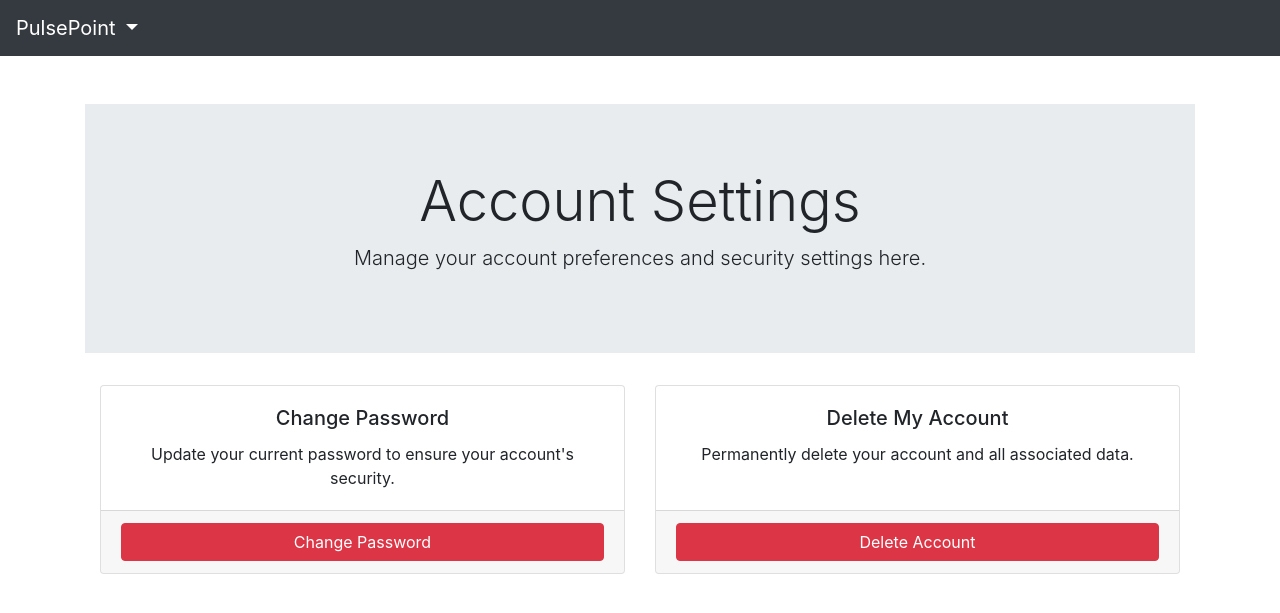
After one commit to MagnumNight/PulsePoint, a Django app: page /account/settings/ in a window 1280 px wide. The commit adds this page. Shown: the top 613 px of the page. Run offline with Django 4.2, Linux system fonts and the light colour scheme; the visitor is signed in with stand-in values (Sample User, id 1); some libraries are stand-ins or nearby versions.

Commit message:
Created a Settings page to change password/delete account

```diff
--- a/PulsePoint/urls.py
+++ b/PulsePoint/urls.py
@@ -31,4 +31,5 @@ urlpatterns = [
     ),  # This line includes all auth views like login, logout, password reset, etc.
     path("delete_account/", views.delete_account, name="delete_account"),
     path("signup/", views.signup, name="signup"),
+    path("account/settings/", views.account_settings, name="account_settings"),
 ]
--- a/PulsePoint/views.py
+++ b/PulsePoint/views.py
@@ -26,10 +26,15 @@ def signup(request):
 
 @login_required
 def delete_account(request):
-    if request.method == 'POST':
+    if request.method == "POST":
         user = request.user
         logout(request)
         user.delete()
-        messages.success(request, 'Your account has been successfully deleted.')
-        return redirect('root_home')
-    return render(request, 'registration/delete_account.html')
+        messages.success(request, "Your account has been successfully deleted.")
+        return redirect("root_home")
+    return render(request, "registration/delete_account.html")
+
+
+@login_required
+def account_settings(request):
+    return render(request, "registration/settings.html")
--- a/templates/base.html
+++ b/templates/base.html
@@ -31,7 +31,7 @@
                         <a class="dropdown-item" href="#">Hello, {{ user.username }}</a>
                         <a class="dropdown-item" href="{% url 'moodtracker:home' %}">Mood Tracker</a>
                         <a class="dropdown-item" href="{% url 'logout' %}">Logout</a>
-                        <a href="{% url 'delete_account' %}">Delete My Account</a>
+                        <a class="dropdown-item" href="{% url 'account_settings' %}">Settings</a>
                     {% else %}
                         <div class="dropdown-divider"></div>
                         <a class="dropdown-item" href="{% url 'signup' %}">Sign Up</a>
--- /dev/null
+++ b/templates/registration/settings.html
@@ -0,0 +1,44 @@
+{% extends "base.html" %}
+
+{% block title %}Account Settings{% endblock %}
+
+{% block content %}
+    <div class="jumbotron jumbotron-fluid">
+        <div class="container">
+            <h1 class="display-4 text-center">Account Settings</h1>
+            <p class="lead text-center">Manage your account preferences and security settings here.</p>
+        </div>
+    </div>
+
+    <div class="container mt-4">
+        <div class="row">
+
+            <!-- Change Password Card -->
+            <div class="col-md-6 mb-4">
+                <div class="card h-100">
+                    <div class="card-body">
+                        <h5 class="card-title text-center">Change Password</h5>
+                        <p class="card-text text-center">Update your current password to ensure your account's security.</p>
+                    </div>
+                    <div class="card-footer">
+                        <a href="{% url 'password_change' %}" class="btn btn-danger btn-block">Change Password</a>
+                    </div>
+                </div>
+            </div>
+
+            <!-- Delete Account Card -->
+            <div class="col-md-6 mb-4">
+                <div class="card h-100">
+                    <div class="card-body">
+                        <h5 class="card-title text-center">Delete My Account</h5>
+                        <p class="card-text text-center">Permanently delete your account and all associated data.</p>
+                    </div>
+                    <div class="card-footer">
+                        <a href="{% url 'delete_account' %}" class="btn btn-danger btn-block">Delete Account</a>
+                    </div>
+                </div>
+            </div>
+
+        </div>
+    </div>
+{% endblock %}
```
